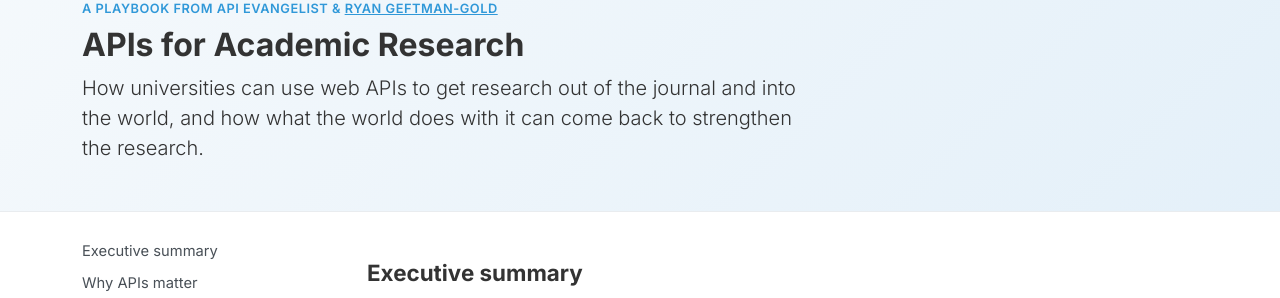
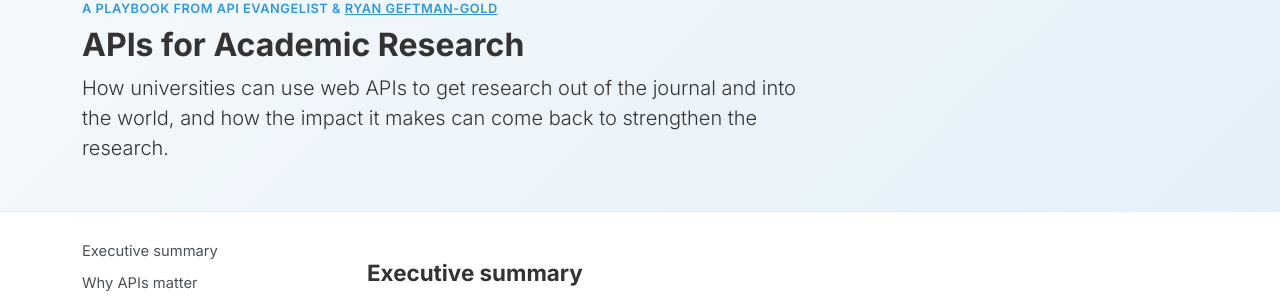
Before and after one commit to api-evangelist/academic-research, a Jekyll site: the page built from index.html, in a window 1280 px wide and 900 px high. Shown: the part 131-429 px from the top of the window. Built offline with Jekyll 4.4.1, drawn with Linux system fonts in a browser that asks for light colours.

Commit message:
Update hero tagline
Co-Authored-By: Claude Opus 5.5 <noreply@anthropic.com>

```diff
--- a/index.html
+++ b/index.html
@@ -5,7 +5,7 @@ layout: default
   <div class="container">
     <p class="stage-label mb-2">A playbook from API Evangelist &amp; <a href="https://www.linkedin.com/posts/the-cuny-office-of-research-is-pleased-to-share-7485332341750640641-znak/">Ryan Geftman-Gold</a></p>
     <h1>APIs for Academic Research</h1>
-    <p class="lead mb-0" style="max-width: 46rem;">How universities can use web APIs to get research out of the journal and into the world, and how what the world does with it can come back to strengthen the research.</p>
+    <p class="lead mb-0" style="max-width: 46rem;">How universities can use web APIs to get research out of the journal and into the world, and how the impact it makes can come back to strengthen the research.</p>
   </div>
 </div>
 
```
